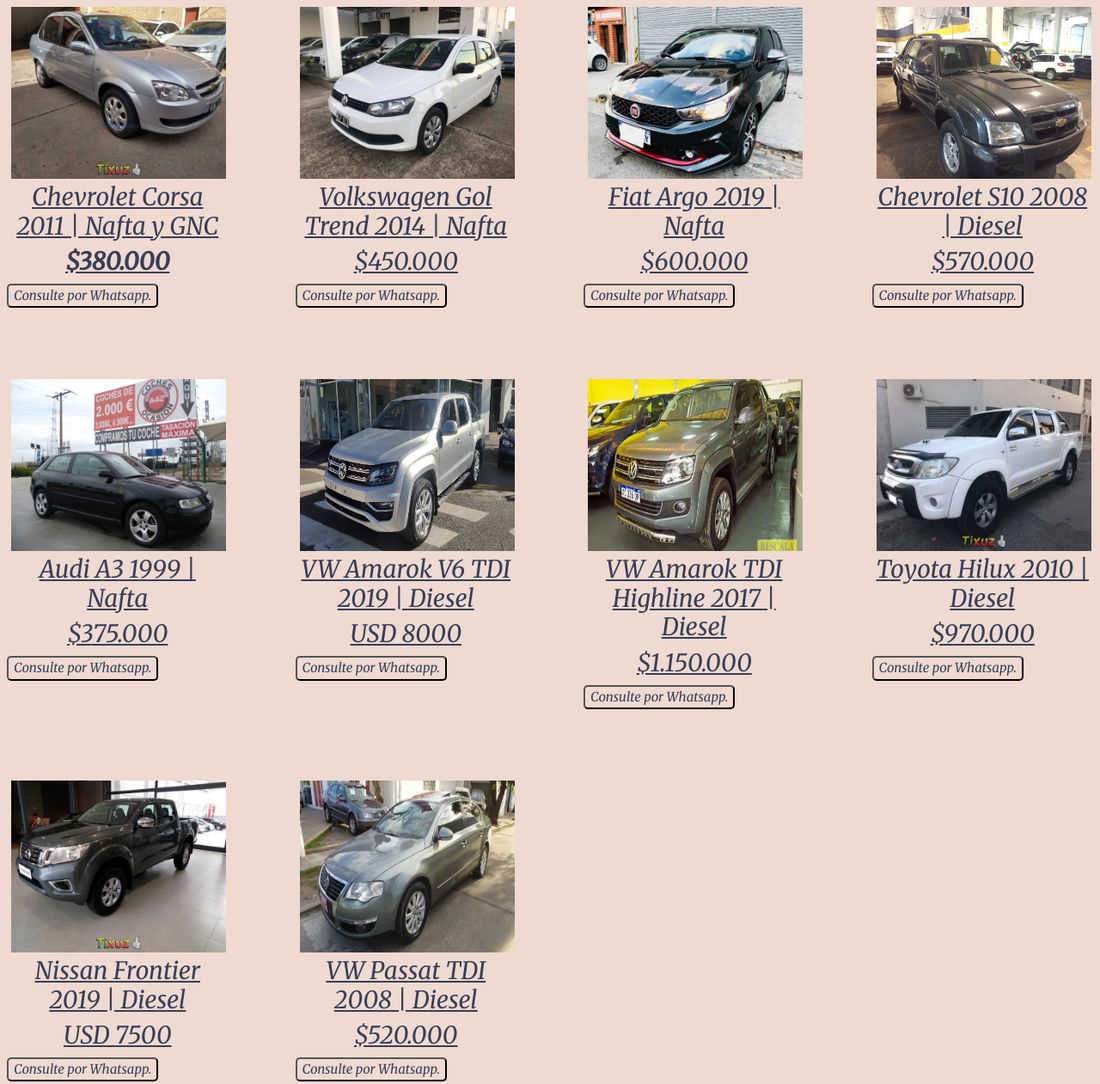
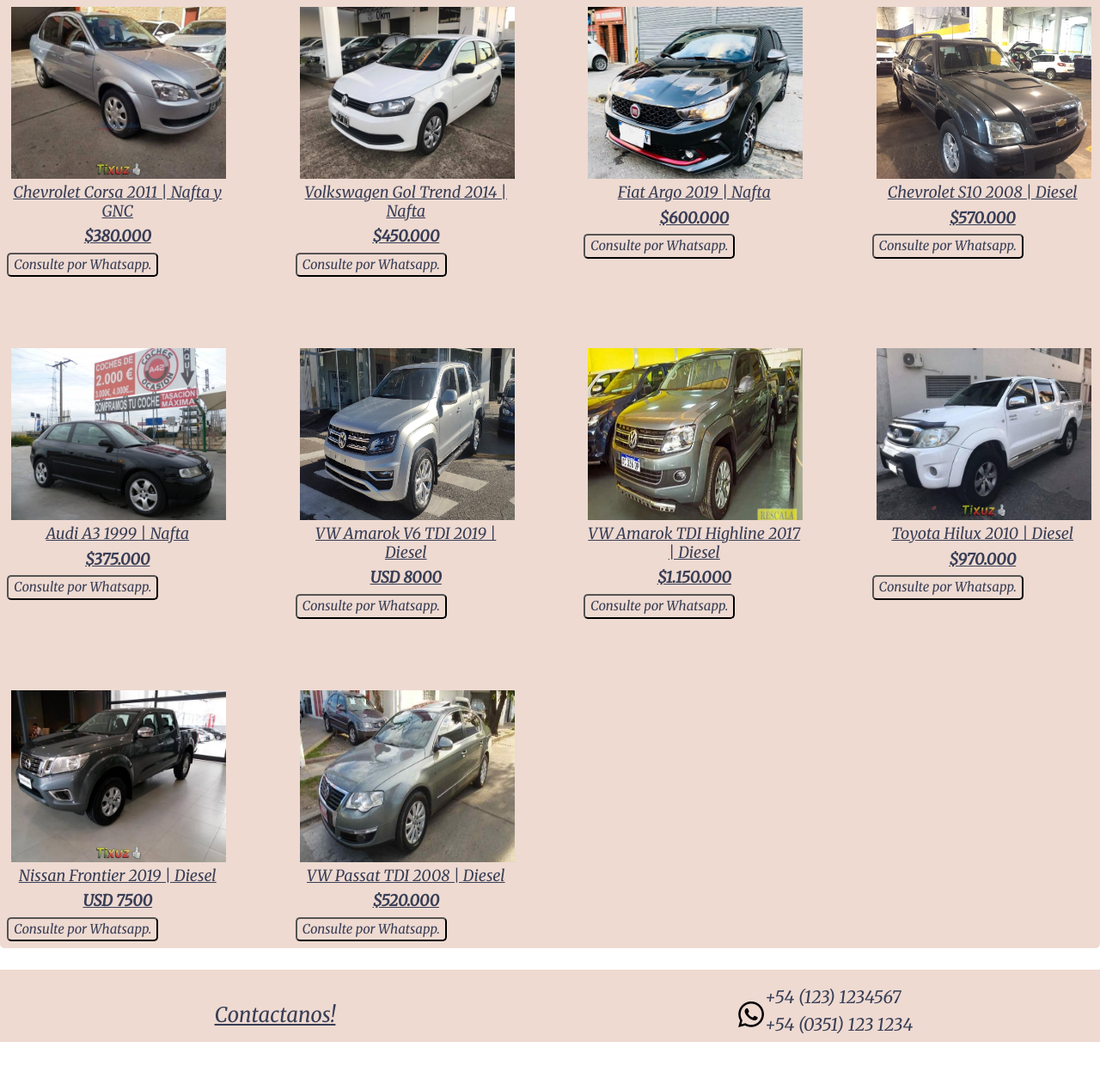
Before and after one commit to Nicolaj123/Coderhouse_curso, a website: page seccion2.html in a window 1280 px wide. Shown: the part 80-1341 px from the top of the page at 86% size. After the commit the page ends 1292 px from the top, so only its background shows below. Drawn offline with Linux system fonts and the light colour scheme.

Commit message:
Stage 9/SASS

```diff
--- a/Stylesheet.css
+++ b/Stylesheet.css
@@ -23,13 +23,13 @@
   justify-content: center;
   overflow: hidden;
 }
-.nava-icon {
+body .nava-icon {
   width: 100%;
   display: flex;
   align-items: center;
   justify-content: center;
 }
-#btn-nava {
+body #btn-nava {
   text-decoration: underline;
   list-style-type: none;
   display: flex;
@@ -40,7 +40,7 @@
   padding: 10px 50px 0 50px;
   color: #383e56;
 }
-.btn-nava a:hover {
+body .btn-nava a:hover {
   background: white;
   color: black;
 }
@@ -116,6 +116,7 @@
   color: #383e56;
   text-decoration: underline;
   cursor: pointer;
+  font-size: 18px;
 }
 .grid h3:hover {
   background: #383e56;
@@ -131,7 +132,10 @@
   background-color: #eedad1;
   color: #383e56;
   border-radius: 5px;
+  font-size: 15px;
   cursor: pointer;
+  align-items: center;
+  justify-content: center;
 }
 .btn-consulta :hover {
 }
--- a/scss/stylesSCSS.scss
+++ b/scss/stylesSCSS.scss
@@ -1,4 +1,3 @@
-@import "generales";
 @import "header";
 @import "grilla";
 @import "footer";
--- a/seccion2.html
+++ b/seccion2.html
@@ -54,7 +54,7 @@
           style="width: 250px; margin: 5px; height: 200px;"
         />
         <h3>Volkswagen Gol Trend 2014 | Nafta</h3>
-        <h3>$450.000</h3>
+        <h3><strong>$450.000</strong></h3>
         <a
           href="https://api.whatsapp.com/send?phone=5493516837491&text=Hola,%20quisiera%20m%C3%A1s%20informaci%C3%B3n%20sobre%20Volkswagen%20el%20Gol%20Trend%202014%20%7C%20Nafta"
         >
@@ -68,7 +68,7 @@
           style="width: 250px; margin: 5px; height: 200px;"
         />
         <h3>Fiat Argo 2019 | Nafta</h3>
-        <h3>$600.000</h3>
+        <h3><strong>$600.000</strong></h3>
         <a
           href="https://api.whatsapp.com/send?phone=549351637491&text=Hola,%20quisiera%20m%C3%A1s%20informaci%C3%B3n%20sobre%20el%20Fiat%20Argo%202019"
         >
@@ -82,7 +82,7 @@
           style="width: 250px; margin: 5px; height: 200px;"
         />
         <h3>Chevrolet S10 2008 | Diesel</h3>
-        <h3>$570.000</h3>
+        <h3><strong>$570.000</strong></h3>
         <a
           href="https://api.whatsapp.com/send?phone=5493516837491&text=Hola,%20quisiera%20m%C3%A1s%20informaci%C3%B3n%20sobre%20la%20Chevrolet%20S10%202008%20%7C%20Diesel"
         >
@@ -96,7 +96,7 @@
           style="width: 250px; margin: 5px; height: 200px;"
         />
         <h3>Audi A3 1999 | Nafta</h3>
-        <h3>$375.000</h3>
+        <h3><strong>$375.000</strong></h3>
         <a
           href="https://api.whatsapp.com/send?phone=5493516837491&text=Hola,%20quisiera%20m%C3%A1s%20informaci%C3%B3n%20sobre%20el%20Audi%20A3%201999%20%7C%20Nafta.%20"
         >
@@ -110,7 +110,7 @@
           style="width: 250px; margin: 5px; height: 200px;"
         />
         <h3>VW Amarok V6 TDI 2019 | Diesel</h3>
-        <h3>USD 8000</h3>
+        <h3><strong>USD 8000</strong></h3>
         <a
           href="https://api.whatsapp.com/send?phone=549351637491&text=Hola,%20quisiera%20m%C3%A1s%20informaci%C3%B3n%20sobre%20el%20VW%20Amarok%20V6%20TDI%202019"
         >
@@ -124,7 +124,7 @@
           style="width: 250px; margin: 5px; height: 200px;"
         />
         <h3>VW Amarok TDI Highline 2017 | Diesel</h3>
-        <h3>$1.150.000</h3>
+        <h3><strong>$1.150.000</strong></h3>
         <a
           href="https://api.whatsapp.com/send?phone=549351637491&text=Hola,%20quisiera%20m%C3%A1s%20informaci%C3%B3n%20sobre%20el%20VW%20Amarok%20TDI%20Highline%202017"
         >
@@ -138,7 +138,7 @@
           style="width: 250px; margin: 5px; height: 200px;"
         />
         <h3>Toyota Hilux 2010 | Diesel</h3>
-        <h3>$970.000</h3>
+        <h3><strong>$970.000</strong></h3>
         <a
           href="https://api.whatsapp.com/send?phone=5493516837491&text=Hola,%20quisiera%20m%C3%A1s%20informaci%C3%B3n%20sobre%20la%20Toyota%20Hilux%202010%20%7C%20Diesel"
         >
@@ -152,7 +152,7 @@
           style="width: 250px; margin: 5px; height: 200px;"
         />
         <h3>Nissan Frontier 2019 | Diesel</h3>
-        <h3>USD 7500</h3>
+        <h3><strong>USD 7500</strong></h3>
         <a
           href="https://api.whatsapp.com/send?phone=5493516837491&text=Hola,%20quisiera%20m%C3%A1s%20informaci%C3%B3n%20sobre%20la%20Nissan%20Frontier%202019%20%7C%20Diesel"
         >
@@ -166,7 +166,7 @@
           style="width: 250px; margin: 5px; height: 200px;"
         />
         <h3>VW Passat TDI 2008 | Diesel</h3>
-        <h3>$520.000</h3>
+        <h3><strong>$520.000</strong></h3>
         <a
           href="https://api.whatsapp.com/send?phone=5493516837491&text=Hola,%20quisiera%20m%C3%A1s%20informaci%C3%B3n%20sobre%20el%20VW%20Passat%20TDI%202008%20%7C%20Diesel"
         >
```
Also changed, not shown: css/StylesheetCSS.css.
